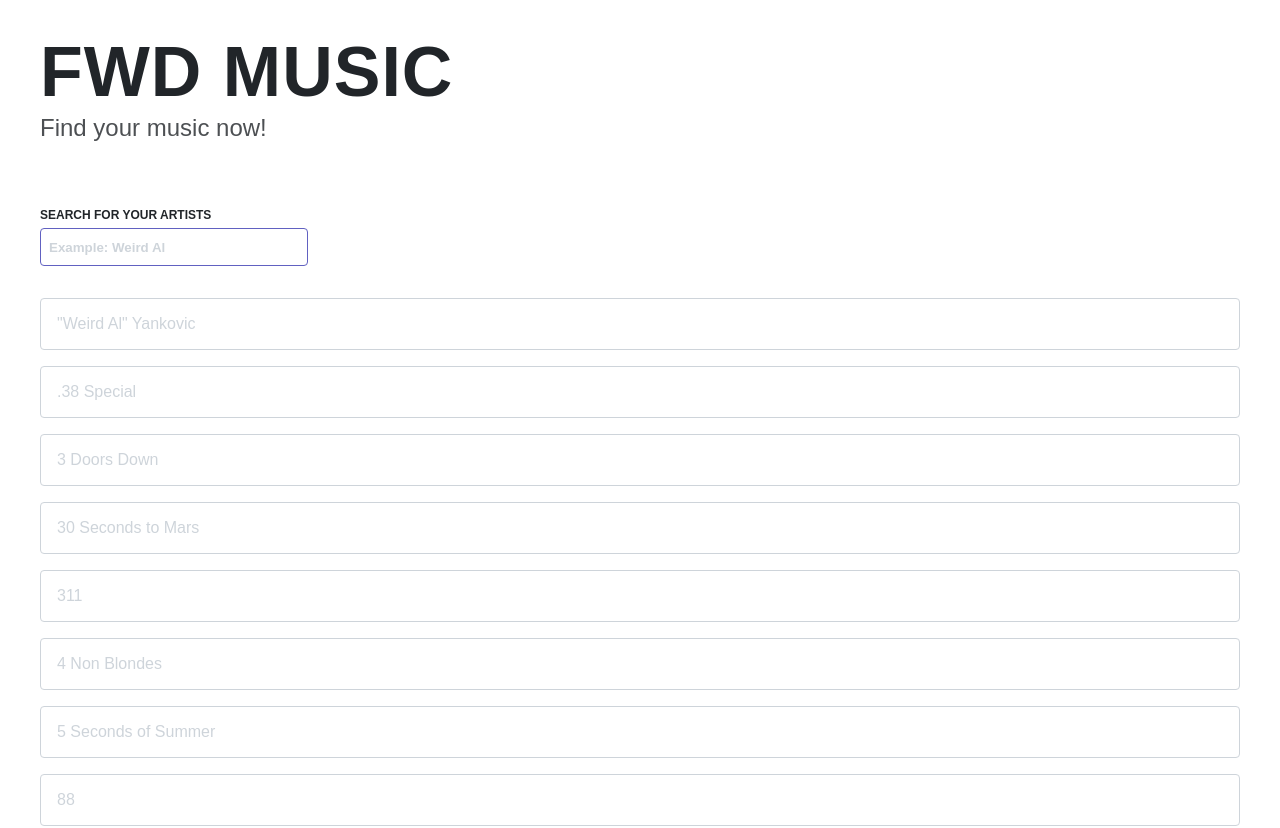
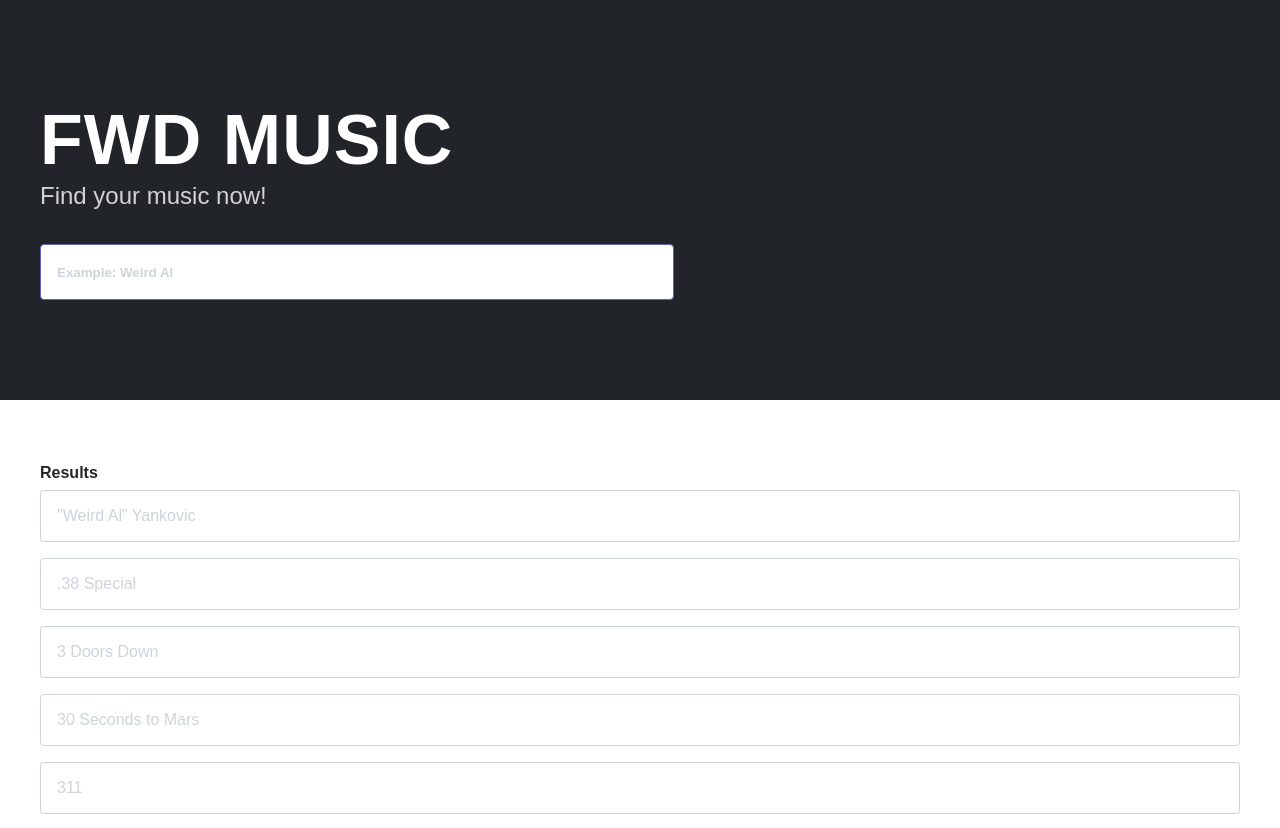
Before and after one commit to diederikeen/fwd-application, a React (Create React App) app: page / in a window 1280 px wide. Shown: the top 828 px of the page. Built offline with nearby package versions, Linux system fonts and the light colour scheme; data requests are answered from the project's data file.

Commit message:
Create header component

```diff
--- a/src/App.tsx
+++ b/src/App.tsx
@@ -1,19 +1,8 @@
 import React from 'react';
 import { Outlet } from 'react-router-dom';
 
-import { Container } from "./common/components/Container";
-import { styled } from "@stitches/react";
-
-const Wrapper = styled('div', {
-  padding: '$xlg 0',
-})
-
 export function App() {
   return (
-    <Wrapper>
-      <Container>
-        <Outlet/>
-      </Container>
-    </Wrapper>
+    <Outlet/>
   );
 }
--- a/src/Pages/Artist/Artist.tsx
+++ b/src/Pages/Artist/Artist.tsx
@@ -1,7 +1,10 @@
 import { useParams } from "react-router-dom";
 import { skipToken } from "@reduxjs/toolkit/query";
+
 import { Title } from "../../common/components/Title";
 import { Subtitle } from "../../common/components/Subtitle";
+import { Header } from "../../common/components/Header";
+
 import { ArtistSongs } from "./containers/ArtistSongs";
 
 const copy = {
@@ -17,8 +20,10 @@ export function Artist() {
 
   return (
     <>
-      <Title>{copy.title} {name}</Title>
-      <Subtitle>{copy.subtitle}</Subtitle>
+      <Header>
+        <Title>{copy.title} {name}</Title>
+        <Subtitle>{copy.subtitle}</Subtitle>
+      </Header>
 
       <ArtistSongs name={artistName}/>
     </>
--- a/src/Pages/Artist/containers/ArtistSongs/ArtistSongs.tsx
+++ b/src/Pages/Artist/containers/ArtistSongs/ArtistSongs.tsx
@@ -1,24 +1,36 @@
 import { useGetAllSongsByArtistQuery } from "../../../../api";
 import { SongRow } from "../../components/SongRow";
+import { Container } from "../../../../common/components/Container";
+import { styled } from "../../../../theme";
+
+const Wrapper = styled('section', {
+  padding: '$xlg 0'
+});
+
+const copy = {
+  loadingMessage: 'Loading songs from',
+  errorMessage: 'Sorry, we couldn\'t find songs from this artist.'
+}
 
 export function ArtistSongs({ name }: { name: string }) {
   const { data, isLoading } = useGetAllSongsByArtistQuery(name);
 
   if (isLoading) {
-    return <p>Loading songs from {name}</p>
+    return <p> {copy.loadingMessage} {name}</p>
   }
 
   if (!Boolean(data?.length)) {
-    return <p>Sorry, we couldn't find songs from this artist.</p>
+    return <p>{copy.errorMessage}</p>
   }
 
   return (
-    <>
-
-      {data?.length
-          ? data.map((song) => <SongRow key={song.name} song={song}/>)
-          : <div>No data</div>
-      }
-    </>
+    <Wrapper>
+      <Container>
+        {data?.length
+            ? data.map((song) => <SongRow key={song.name} song={song}/>)
+            : <div>No data available</div>
+        }
+      </Container>
+    </Wrapper>
   )
 }
--- a/src/Pages/Home/Home.tsx
+++ b/src/Pages/Home/Home.tsx
@@ -1,26 +1,9 @@
-import { styled } from "../../theme";
 import { ArtistSearch } from "./containers/ArtistSearch";
-import { Title } from "../../common/components/Title";
-import { Subtitle } from "../../common/components/Subtitle";
-
-const copy = {
-  title: 'FWD Music',
-  subtitle: 'Find your music now!'
-}
-
-const Section = styled('section' , {
-  marginTop: '64px',
-})
 
 export function Home() {
   return (
     <>
-      <Title>{copy.title}</Title>
-      <Subtitle>{copy.subtitle}</Subtitle>
-
-      <Section>
-        <ArtistSearch/>
-      </Section>
+      <ArtistSearch/>
     </>
   )
 }
--- a/src/Pages/Home/containers/ArtistSearch/ArtistSearch.tsx
+++ b/src/Pages/Home/containers/ArtistSearch/ArtistSearch.tsx
@@ -2,17 +2,29 @@ import { useState } from "react";
 import { debounce } from "throttle-debounce";
 
 import { useGetAllArtistsQuery } from "../../../../api";
+
 import { ArtistRow } from "../../components";
 import { styled } from "../../../../theme";
+import { Title } from "../../../../common/components/Title";
+import { Subtitle } from "../../../../common/components/Subtitle";
+import { Header } from "../../../../common/components/Header";
+import { Container } from "../../../../common/components/Container";
 
 
 const StyledInput = styled('input', {
-  height: '36px',
+  height: '44px',
   borderRadius: '$sm',
   border: '1px solid $primary',
-  padding: '0 $md',
+  padding: '0 $lg',
   fontWeight: '600',
-  minWidth: '250px',
+  width: '100%',
+  marginTop: '$lg',
+
+  '@bp2': {
+    width: '50%',
+    marginTop: '$xlg',
+    height: '54px',
+  },
 
   '&::placeholder': {
     color: '$grey100',
@@ -25,20 +37,21 @@ const StyledInput = styled('input', {
 })
 
 const StyledSection = styled('section', {
+  padding: '$xlg 0',
   marginTop: '$xlg',
 })
 
-const StyledLabel = styled('label', {
-  display: 'block',
-  textTransform: 'uppercase',
-  fontSize: '12px',
+const StyledLabel = styled('p', {
+  marginBottom: '$md',
   fontWeight: 700,
-  marginBottom: '$sm',
-});
+})
+
 
 const copy = {
+  title: 'FWD Music',
+  subtitle: 'Find your music now!',
   loadingMessage: 'Loading all artists...',
-  inputLabel: 'Search for your artists'
+  resultsLabel: "Results"
 }
 
 export function ArtistSearch() {
@@ -52,19 +65,25 @@ export function ArtistSearch() {
 
   return (
     <>
-      <StyledLabel>{copy.inputLabel}</StyledLabel>
+      <Header>
+        <Title>{copy.title}</Title>
+        <Subtitle>{copy.subtitle}</Subtitle>
+
         <StyledInput
           name="artist_search"
           placeholder="Example: Weird Al"
           onChange={(event) =>  debounceSearch(event)}
         />
+      </Header>
 
-
+      <Container>
         <StyledSection>
+          <StyledLabel>{copy.resultsLabel}</StyledLabel>
           {isLoading  ? <p>{copy.loadingMessage}</p> : (
             data?.map((artist) => <ArtistRow key={artist.name} artist={artist}/>)
           )}
         </StyledSection>
+      </Container>
     </>
   )
 }
--- a/src/common/components/Container/Container.tsx
+++ b/src/common/components/Container/Container.tsx
@@ -7,7 +7,7 @@ const StyledContainer = styled('div', {
   margin: '0px auto',
 });
 
-export function Container({children}: { children: JSX.Element }) {
+export function Container({children}: { children: JSX.Element | JSX.Element[] }) {
   return (
     <StyledContainer>{children}</StyledContainer>
   )
--- a/src/common/components/Header/Header.tsx
+++ b/src/common/components/Header/Header.tsx
@@ -1,13 +1,20 @@
 import { styled } from "../../../theme";
+import { Container } from "../Container";
 
 const StyledHeader = styled('header', {
-
+  height: '400px',
+  backgroundColor: '$grey800',
+  display: 'flex',
+  alignItems: 'center',
+  marginBottom: '$xlg',
 });
 
-export function Header() {
-
+export function Header({children}: { children: JSX.Element | JSX.Element[] }) {
   return (
     <StyledHeader>
+      <Container>
+        {children}
+      </Container>
     </StyledHeader>
   )
 }
--- /dev/null
+++ b/src/common/components/Header/index.ts
@@ -0,0 +1 @@
+export * from './Header';
--- a/src/common/components/Subtitle/Subtitle.tsx
+++ b/src/common/components/Subtitle/Subtitle.tsx
@@ -4,6 +4,7 @@ export const Subtitle = styled('p', {
   fontSize: '20px',
   lineHeight: '32px',
   opacity: '.8',
+  color: '$white',
 
   '@bp2': {
     fontSize: '24px'
--- a/src/common/components/Title/Title.tsx
+++ b/src/common/components/Title/Title.tsx
@@ -5,6 +5,7 @@ export const Title = styled('h1', {
   lineHeight: '50px',
   letterSpacing: '1px',
   textTransform: 'uppercase',
+  color: '$white',
 
   '@bp2': {
     fontSize: '70px',
```
Lines whose indentation alone changed are shown as unchanged.
